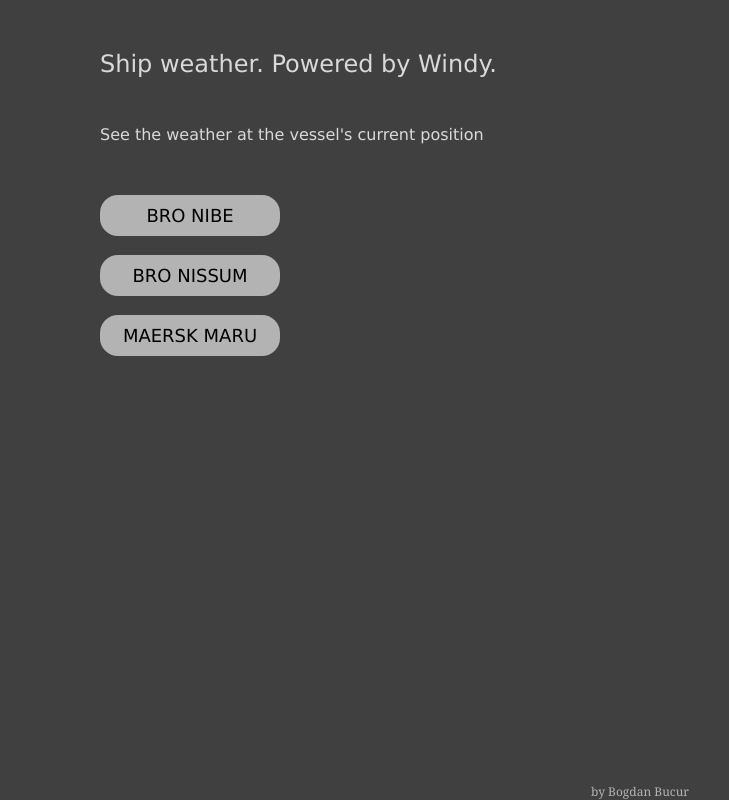
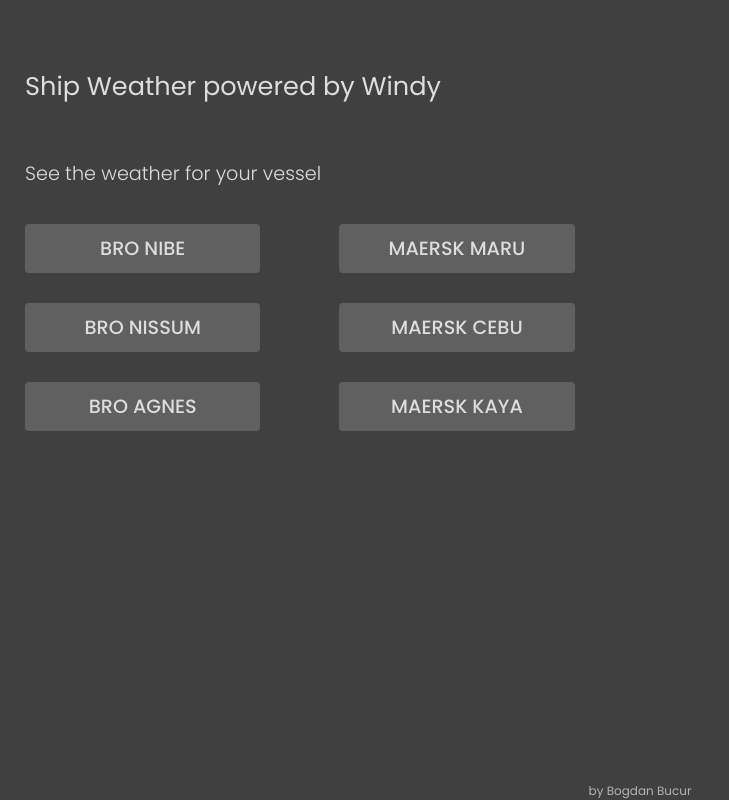
Before and after one commit to bogdanrbucur/Ship-Weather, a Flask app: page / in a window 1280 px wide. Shown: the whole page, without its empty margins (0-729 px from the left). Run offline with Flask 2, Linux system fonts and the light colour scheme.

Commit message:
implemented reactive design

```diff
--- a/main.py
+++ b/main.py
@@ -1,5 +1,5 @@
 from urllib.request import Request, urlopen
-from flask import Flask, redirect, render_template
+from flask import Flask, redirect, render_template, request
 
 # import webbrowser  # legacy code for .exe
 
@@ -62,25 +62,33 @@
     return render_template('index.html')
 
 
-@app.route('/ship1', methods=['GET', 'POST'])  # Bro Nibe
-def ship1(x=None, y=None):
-    page = 'https://www.vesselfinder.com/vessels/BRO-NIBE-IMO-9322700-MMSI-220495000'
-    return redirect(windy_link(page))  # immediately redirects to weather_link returned by windy_link()
-    pass
+@app.route('/ship', methods=['GET', 'POST'])  # Bro Nibe
+def ship():
+    if 'Bro Nibe' in request.form["button"]:
+        page = 'https://www.vesselfinder.com/vessels/BRO-NIBE-IMO-9322700-MMSI-220495000'
+        return redirect(windy_link(page))  # immediately redirects to weather_link returned by windy_link()
+        pass
+    elif 'Bro Nissum' in request.form["button"]:
+        page = 'https://www.vesselfinder.com/vessels/BRO-NISSUM-IMO-9340623-MMSI-220504000'
+        return redirect(windy_link(page))  # immediately redirects to weather_link returned by windy_link()
+        pass
+    elif 'Bro Agnes' in request.form["button"]:
+        page = 'https://www.vesselfinder.com/vessels/BRO-AGNES-IMO-9348302-MMSI-564057000'
+        return redirect(windy_link(page))  # immediately redirects to weather_link returned by windy_link()
+        pass
+    elif 'Maersk Maru' in request.form["button"]:
+        page = 'https://www.vesselfinder.com/vessels/MAERSK-MARU-IMO-9581447-MMSI-563087300'
+        return redirect(windy_link(page))  # immediately redirects to weather_link returned by windy_link()
+        pass
+    elif 'Maersk Cebu' in request.form["button"]:
+        page = 'https://www.vesselfinder.com/vessels/MAERSK-CEBU-IMO-9786176-MMSI-219393000'
+        return redirect(windy_link(page))  # immediately redirects to weather_link returned by windy_link()
+        pass
+    elif 'Maersk Kaya' in request.form["button"]:
+        page = 'https://www.vesselfinder.com/vessels/MAERSK-KAYA-IMO-9431288-MMSI-566030000'
+        return redirect(windy_link(page))  # immediately redirects to weather_link returned by windy_link()
+        pass
 
-
-@app.route('/ship2', methods=['GET', 'POST'])  # Bro Nissum
-def ship2(x=None, y=None):
-    page = 'https://www.vesselfinder.com/vessels/BRO-NISSUM-IMO-9340623-MMSI-220504000'
-    return redirect(windy_link(page))  # immediately redirects to weather_link returned by windy_link()
-    pass
-
-
-@app.route('/ship3', methods=['GET', 'POST'])  # Maersk Maru
-def ship3(x=None, y=None):
-    page = 'https://www.vesselfinder.com/vessels/MAERSK-MARU-IMO-9581447-MMSI-563087300'
-    return redirect(windy_link(page))  # immediately redirects to weather_link returned by windy_link()
-    pass
 
 if __name__ == "__main__":
     app.run(host="127.0.0.1", port=8080, debug=False)
--- a/static/main.css
+++ b/static/main.css
@@ -1,7 +1,7 @@
 body {
     background: #404040;
-    margin-top: 50px;
-    margin-left: 100px;
+    margin-top: 40px;
+    margin-left: 15px;
 }
 
 p {
@@ -11,38 +11,105 @@
 }
 
 h1 {
-    font-family: Geneva, Helvetica, sans-serif;
-    font-size: 1.5em;
-    font-weight: normal;
-    color: #d9d9d9;
+    font-family: 'Poppins', sans-serif;
+    font-size: 1.0em;
+    font-weight: 400;
+    color: #dddddd;
 }
 h2 {
-    font-family: Geneva, Helvetica, sans-serif;
-    font-size: 1.0em;
-    font-weight: normal;
-    color: #d9d9d9;
+    font-family: 'Poppins', sans-serif;
+    font-size: 0.7em;
+    font-weight: 300;
+    color: #dddddd;
 }
 
 button {
-  background-color: #b3b3b3; /* Maersk Blue */
-  width: 180px;
-  border-radius: 18px;
+  background-color: #606060;
+  width: 145px;
+  border-radius: 4px;
   border: none;
-  color: black;
-  padding: 10px 10px;
+  color: #dddddd;
+  padding: 10px 7px;
   text-align: center;
   text-decoration: none;
   display: inline-block;
-  font-size: 18px;
-  font-family: Geneva, Helvetica, sans-serif;
+  font-size: 17px;
+  font-family: 'Poppins', sans-serif;
+  font-weight: 500;
   opacity: 1;
-  transition: 0.5s;
+  transition: 0.8s;
+  margin-bottom: 10px;
 }
 
 button:hover {
-  background-color: #66c2ff;
+  background-color: #66c2ff; /* APM Blue */
   color: black;
 }
+
+/* This is the responsive design part */
+/* For mobile phones. The styles are loaded first for mobile for faster loading on mobile */
+
+* {
+box-sizing: border-box;
+}
+
+[class="col-"] {
+width: 100%;
+}
+
+@media only screen and (max-width: 360px)
+{
+button {margin-bottom: 0px;} /* Removes the margins between buttons if the display is too narrow */
+}
+
+@media only screen and (min-width: 768px)
+{
+
+/* For desktop size. If width > 768px */
+.col-1 {width: 8.33%;}
+.col-2 {width: 16.66%;}
+.col-3 {width: 25%;}
+.col-4 {width: 33.33%;}
+.col-5 {width: 41.66%;}
+.col-6 {width: 50%;}
+.col-7 {width: 58.33%;}
+.col-8 {width: 66.66%;}
+.col-9 {width: 75%;}
+.col-10 {width: 83.33%;}
+.col-11 {width: 91.66%;}
+.col-12 {width: 100%;}
+
+button {
+font-size: 120%;
+width: 100%;
+}
+h1 {
+font-size: 160%;
+}
+h2 {
+font-size: 120%;
+}
+}
+
+@media only screen and (min-width: 1080px) /* Prevents the button from becoming too wide */
+{
+button {
+width: 80%;
+}
+}
+
+[class*="col-"] {
+float: left;
+padding: 10px; /* Make all columns floating to left */
+}
+
+.row::after {  /* Makes the columns overflow into the next row */
+content: "";
+clear: both;
+display: table;
+}
+
+/* This is where the responsive part ends */
 
 .footer a {
   position: fixed;
@@ -53,4 +120,5 @@
   text-align: center;
   font-size: 12px;
   text-decoration: none;
+    font-family: 'Poppins', sans-serif;
 }
--- a/templates/index.html
+++ b/templates/index.html
@@ -1,33 +1,63 @@
 <!DOCTYPE html>
 <html lang="en">
 <head>
-    <link rel="stylesheet" href='/static/main.css' />
-    <link rel="icon" href="/static/favicon.png" />
-    <meta charset="UTF-8">
-    <title>Ship Weather</title>
+<link rel="stylesheet" href='/static/main.css' />
+<link rel="icon" href="/static/favicon.png" />
+<meta charset="UTF-8">
+<title>Ship Weather</title>
+<style>
+@import url('https://fonts.googleapis.com/css2?family=Poppins:wght@300;400;500&display=swap');
+</style>
 </head>
 <body>
-    <h1>Ship weather. Powered by Windy.</h1>
-    <br>
-    <h2>See the weather at the vessel's current position</h2>
-    <br>
-<p>
-    <form action="/ship1" method="post">
-        <button type="submit" value="Bro Nibe">BRO NIBE</button>
+<div class="row">
+    <div class="col-12">
+    <h1>Ship Weather powered by Windy</h1>
+</div>
+    </div>
+<div class="row">
+    <div class="col-12">
+    <h2>See the weather for your vessel</h2>
+</div>
+    </div>
+<div class="row">
+<div class="col-3">
+    <form action="/ship" method="post">
+        <button type="submit" value="Bro Nibe" name="button">BRO NIBE</button>
     </form>
-</p>
+</div>
+<div class="col-3">
+    <form action="/ship" method="post">
+        <button type="submit" value="Maersk Maru" name="button">MAERSK MARU</button>
+    </form>
+</div>
+</div>
 
-<p>
-    <form action="/ship2" method="post">
-        <button type="submit" value="Bro Nissum">BRO NISSUM</button>
+<div class="row">
+<div class="col-3">
+    <form action="/ship" method="post">
+        <button type="submit" value="Bro Nissum" name="button">BRO NISSUM</button>
     </form>
-</p>
+</div>
+<div class="col-3">
+    <form action="/ship" method="post">
+        <button type="submit" value="Maersk Cebu" name="button">MAERSK CEBU</button>
+    </form>
+</div>
+</div>
 
-<p>
-    <form action="/ship3" method="post">
-        <button type="submit" value="Maersk Maru">MAERSK MARU</button>
+<div class="row">
+<div class="col-3">
+    <form action="/ship" method="post">
+        <button type="submit" value="Bro Agnes" name="button">BRO AGNES</button>
     </form>
-</p>
+</div>
+<div class="col-3">
+    <form action="/ship" method="post">
+        <button type="submit" value="Maersk Kaya" name="button">MAERSK KAYA</button>
+    </form>
+</div>
+</div>
 
 </body>
 <div class="footer">
--- a/vesselfinder_link.txt
+++ /dev/null
@@ -1 +0,0 @@
-https://www.vesselfinder.com/vessels/BRO-NIBE-IMO-9322700-MMSI-220495000
```
